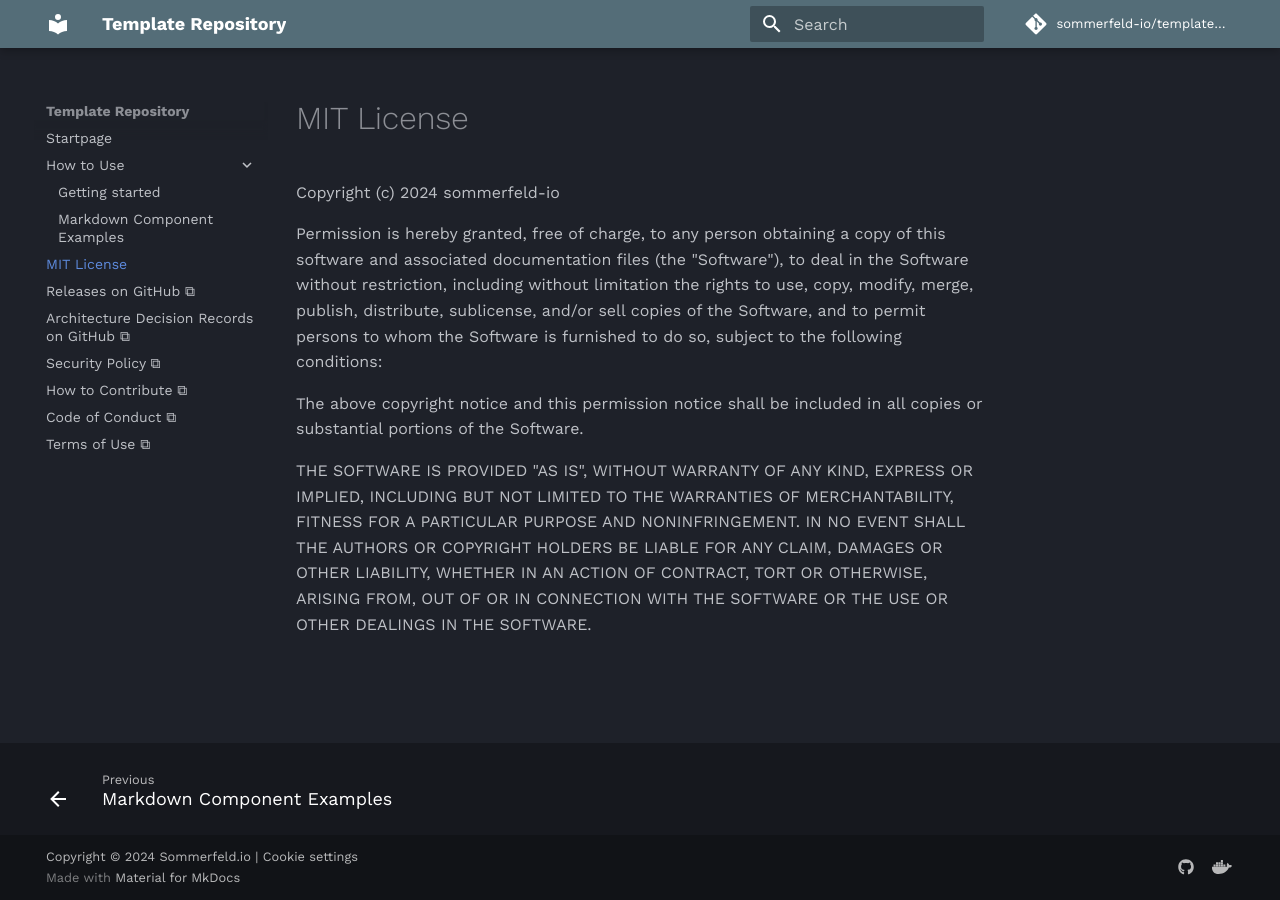
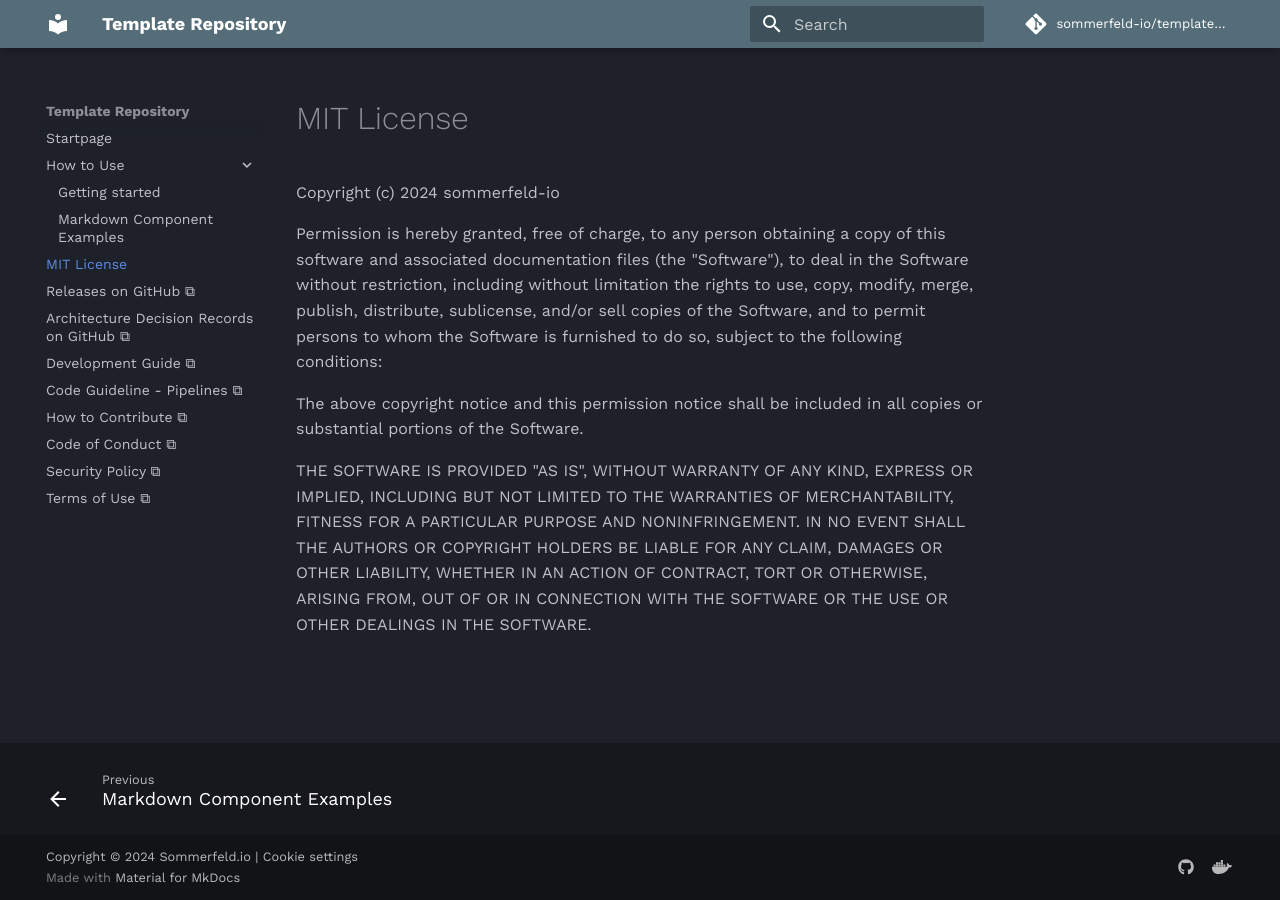
Before and after one commit to sommerfeld-io/template-repository, an MkDocs documentation site: the page built from docs/license.md, in a window 1280 px wide. Built offline with MkDocs 1.6.1 and Material for MkDocs 9.7.7, drawn with Linux system fonts in a browser that asks for light colours; comment, search, counter and statistics services are not loaded.

Commit message:
docs: nav update

```diff
--- a/mkdocs.yml
+++ b/mkdocs.yml
@@ -73,7 +73,9 @@ nav:
   - license.md
   - Releases on GitHub ⧉: https://github.com/sommerfeld-io/template-repository/releases
   - Architecture Decision Records on GitHub ⧉: https://github.com/sommerfeld-io/template-repository/issues?q=is%3Aissue+label%3AADR
-  - Security Policy ⧉: https://github.com/sommerfeld-io/.github/blob/main/SECURITY.md
+  - Development Guide ⧉: https://github.com/sommerfeld-io/.github/blob/main/docs/development-guide.md
+  - Code Guideline - Pipelines ⧉: https://github.com/sommerfeld-io/.github/blob/main/docs/code-guideline-pipelines.md
   - How to Contribute ⧉: https://github.com/sommerfeld-io/.github/blob/main/CONTRIBUTING.md
   - Code of Conduct ⧉: https://github.com/sommerfeld-io/.github/blob/main/CODE_OF_CONDUCT.md
+  - Security Policy ⧉: https://github.com/sommerfeld-io/.github/blob/main/SECURITY.md
   - Terms of Use ⧉: https://github.com/sommerfeld-io/.github/blob/main/docs/terms.md
```
